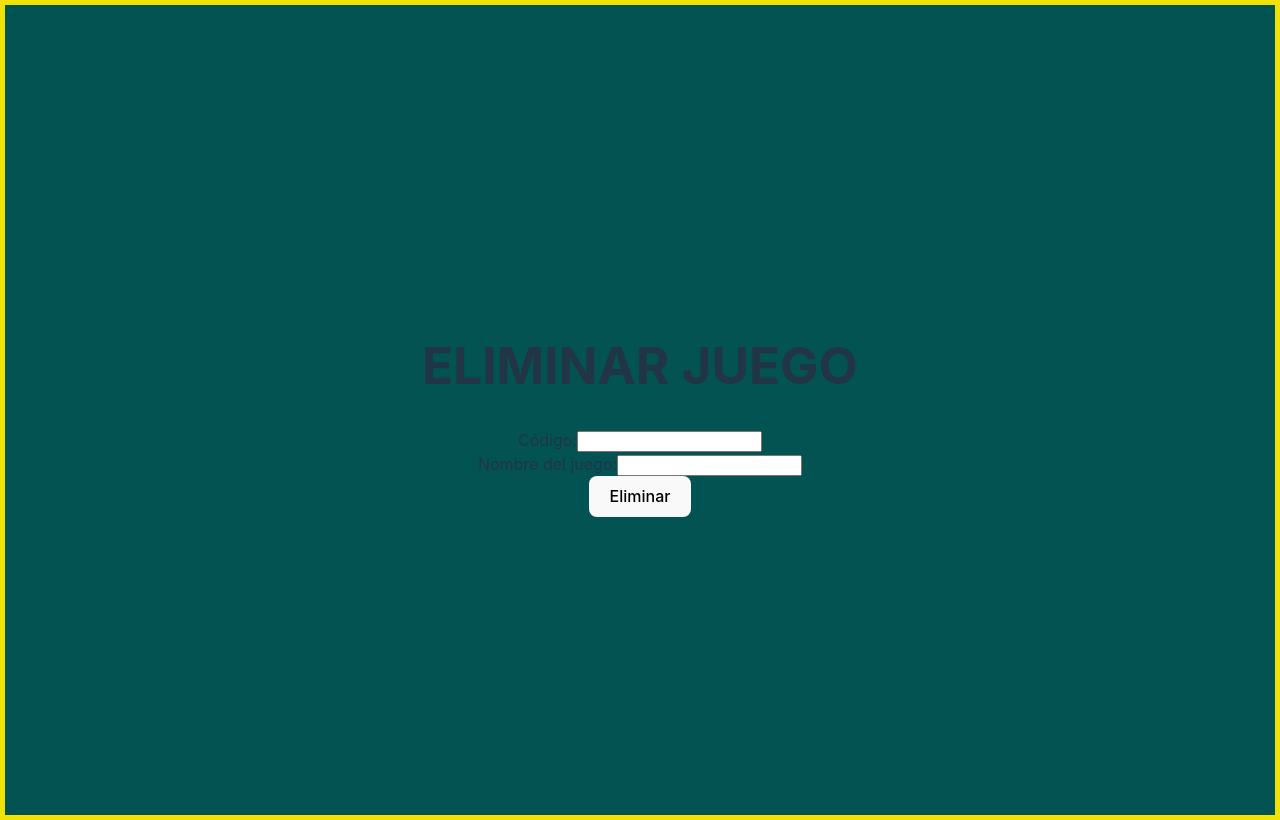
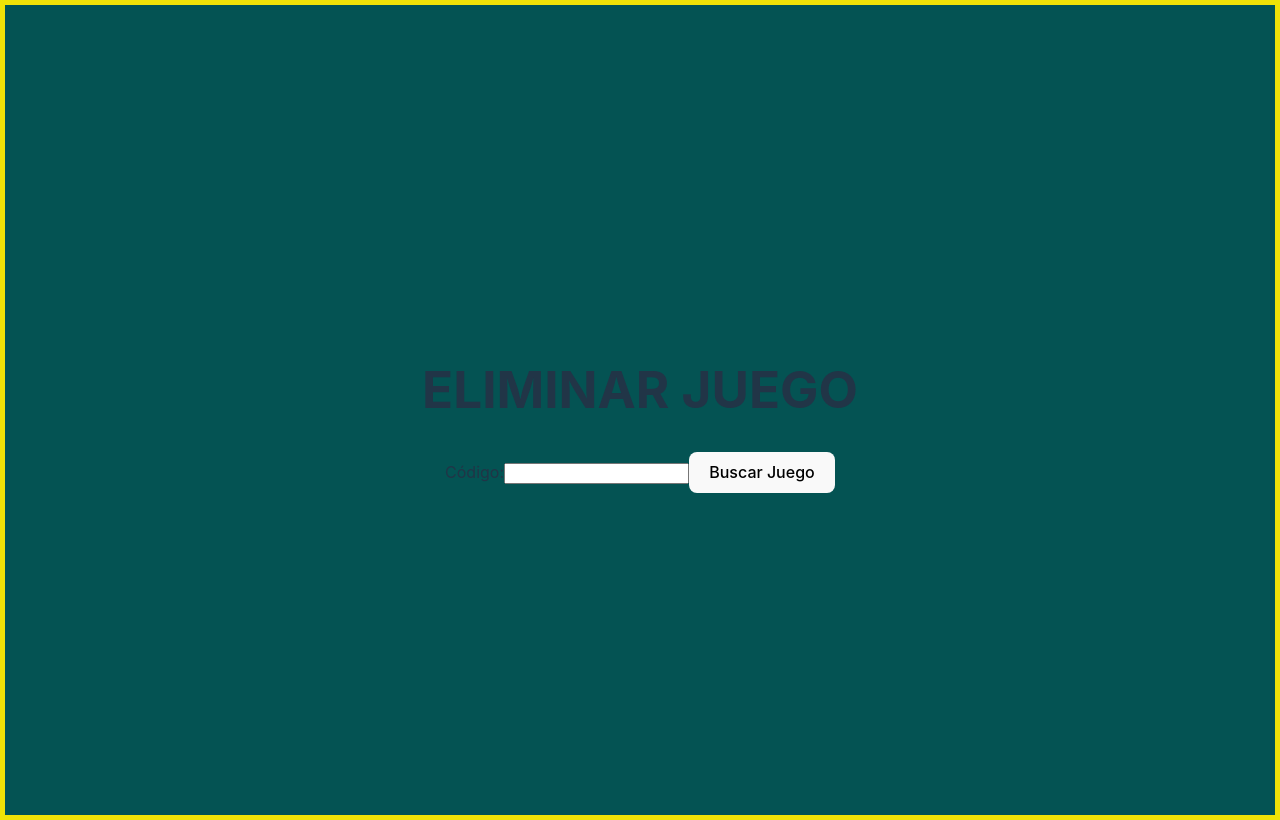
Before and after one commit to MoiRouhs/frontend-crud-games-, a React (Vite) app: page /deletegame in a window 1280 px wide. Built offline with nearby package versions, Linux system fonts and the light colour scheme.

Commit message:
Actuliazacion de codigo de los componentes

```diff
--- a/src/Componentes/DeleteGame/DeleteGame.jsx
+++ b/src/Componentes/DeleteGame/DeleteGame.jsx
@@ -2,16 +2,32 @@ import React, { useState } from 'react';
 
 const DeleteGame = () => {
     const [code, setCode] = useState('');
-    const [gameName, setGameName] = useState('');
+    const [game, setGame] = useState(null);
+
+    const fetchGameDetails = async () => {
+        try {
+            const response = await fetch(`http://localhost:3000/api/game/${code}`);
+            if (response.ok) {
+                const gameData = await response.json();
+                setGame(gameData);
+            } else {
+                alert('Juego no encontrado');
+            }
+        } catch (error) {
+            alert('Error de conexión');
+        }
+    };
 
     const handleDelete = async () => {
-        if (window.confirm(`¿Está seguro que desea eliminar el juego "${gameName}"?`)) {
+        if (window.confirm(`¿Está seguro que desea eliminar el juego "${game.name}"?`)) {
             try {
-                const response = await fetch("http://localhost:8000/", {
+                const response = await fetch(`http://localhost:3000/api/game/${code}`, {
                     method: 'DELETE',
                 });
                 if (response.ok) {
                     alert('Juego eliminado exitosamente');
+                    setGame(null);
+                    setCode('');
                 } else {
                     alert('Error al eliminar el juego');
                 }
@@ -21,9 +37,15 @@ const DeleteGame = () => {
         }
     };
 
+    const handleCancel = () => {
+        setGame(null);
+        setCode('');
+    };
+
     return (
         <div style={{ textAlign: 'center' }}>
             <h1>ELIMINAR JUEGO</h1>
+            {!game && (
                 <div>
                     <label>
                         Código:
@@ -33,18 +55,23 @@ const DeleteGame = () => {
                             onChange={(e) => setCode(e.target.value)}
                         />
                     </label>
+                    <button onClick={fetchGameDetails}>Buscar Juego</button>
                 </div>
+            )}
+            {game && (
                 <div>
-                <label>
-                    Nombre del juego:
-                    <input
-                        type="text"
-                        value={gameName}
-                        onChange={(e) => setGameName(e.target.value)}
-                    />
-                </label>
+                    <h2>Detalles del Juego</h2>
+                    <p><strong>Código:</strong> {game.code}</p>
+                    <p><strong>Nombre:</strong> {game.name}</p>
+                    <p><strong>Descripción:</strong> {game.description}</p>
+                    <p><strong>Consola:</strong> {game.console}</p>
+                    <p><strong>Año de lanzamiento:</strong> {game.release_year}</p>
+                    <p><strong>Número de jugadores:</strong> {game.number_of_players}</p>
+                    <img src={game.image} alt={game.name} style={{ width: '200px' }} />
+                    <button onClick={handleDelete} style={{ marginTop: '20px' }}>Eliminar</button>
+                    <button onClick={handleCancel} style={{ marginTop: '10px' }}>Cancelar</button>
                 </div>
-            <button onClick={handleDelete}>Eliminar</button>
+            )}
         </div>
     );
 };
--- a/src/Componentes/UpdateGame/UpdateGame.jsx
+++ b/src/Componentes/UpdateGame/UpdateGame.jsx
@@ -1,5 +1,4 @@
 import React, { useState } from 'react';
-import axios from 'axios';
 
 const UpdateGame = () => {
     const [gameCode, setGameCode] = useState('');
@@ -25,9 +24,10 @@ const UpdateGame = () => {
 
     const fetchGame = async () => {
         try {
-            const response = await axios.get("http://localhost:8000/");
-            setGame(response.data);
-            setForm(response.data);
+            const response = await fetch(`http://localhost:3000/api/game/${gameCode}`);
+            const data = await response.json();
+            setGame(data);
+            setForm(data);
             setIsEditing(true);
         } catch (error) {
             console.error('Error fetching game:', error);
@@ -37,7 +37,13 @@ const UpdateGame = () => {
     const handleSubmit = async (e) => {
         e.preventDefault();
         try {
-            await axios.put("http://localhost:8000/", form);
+            await fetch(`http://localhost:3000/api/game/${gameCode}`, {
+                method: 'PUT',
+                headers: {
+                    'Content-Type': 'application/json',
+                },
+                body: JSON.stringify(form),
+            });
             setIsEditing(false);
             setUpdateMessage('¡Juego actualizado correctamente!');
         } catch (error) {
@@ -55,6 +61,7 @@ const UpdateGame = () => {
     return (
         <div>
             <h1>Actualizar juegos</h1>
+            {!isEditing && (
                 <div>
                     <label htmlFor="gameCode">Código del Juego:</label>
                     <input
@@ -63,10 +70,9 @@ const UpdateGame = () => {
                         value={gameCode}
                         onChange={handleGameCodeChange}
                     />
-            </div>
-            <div>
                     <button onClick={fetchGame}>Obtener Juego</button>
                 </div>
+            )}
 
             {isEditing && game && (
                 <form onSubmit={handleSubmit}>
```
Lines whose indentation alone changed are shown as unchanged.
